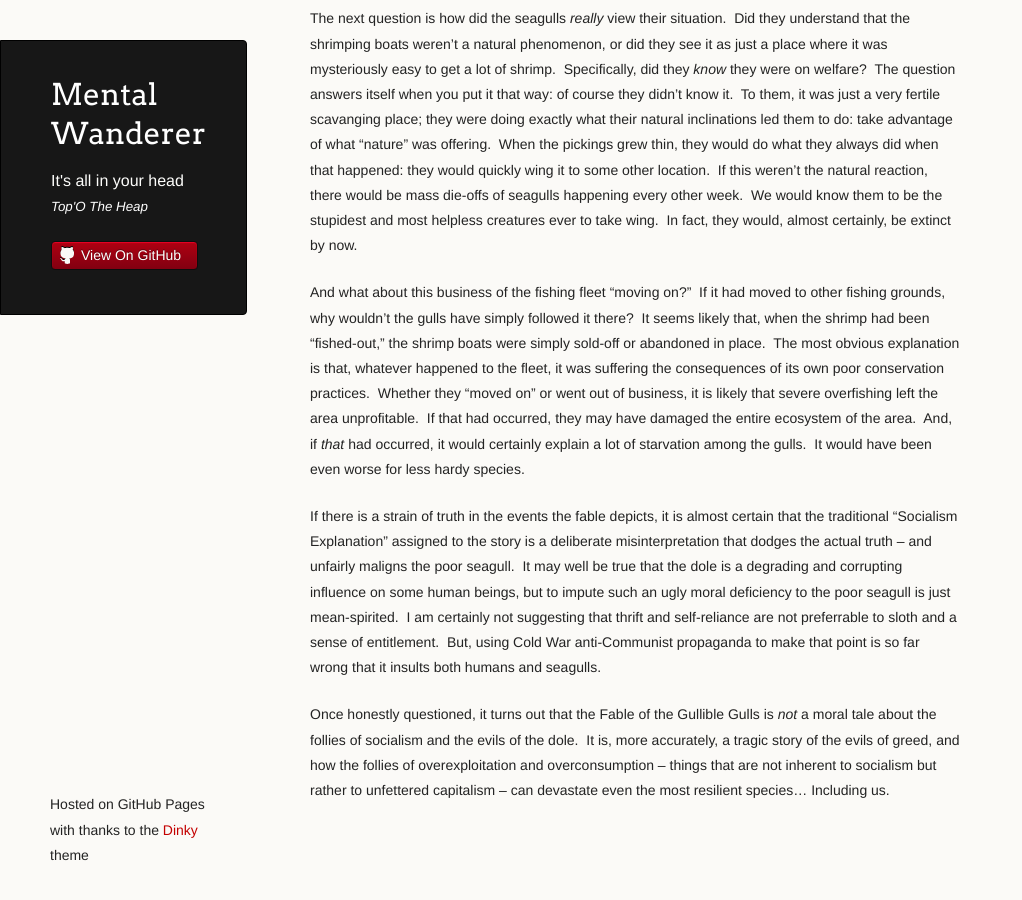
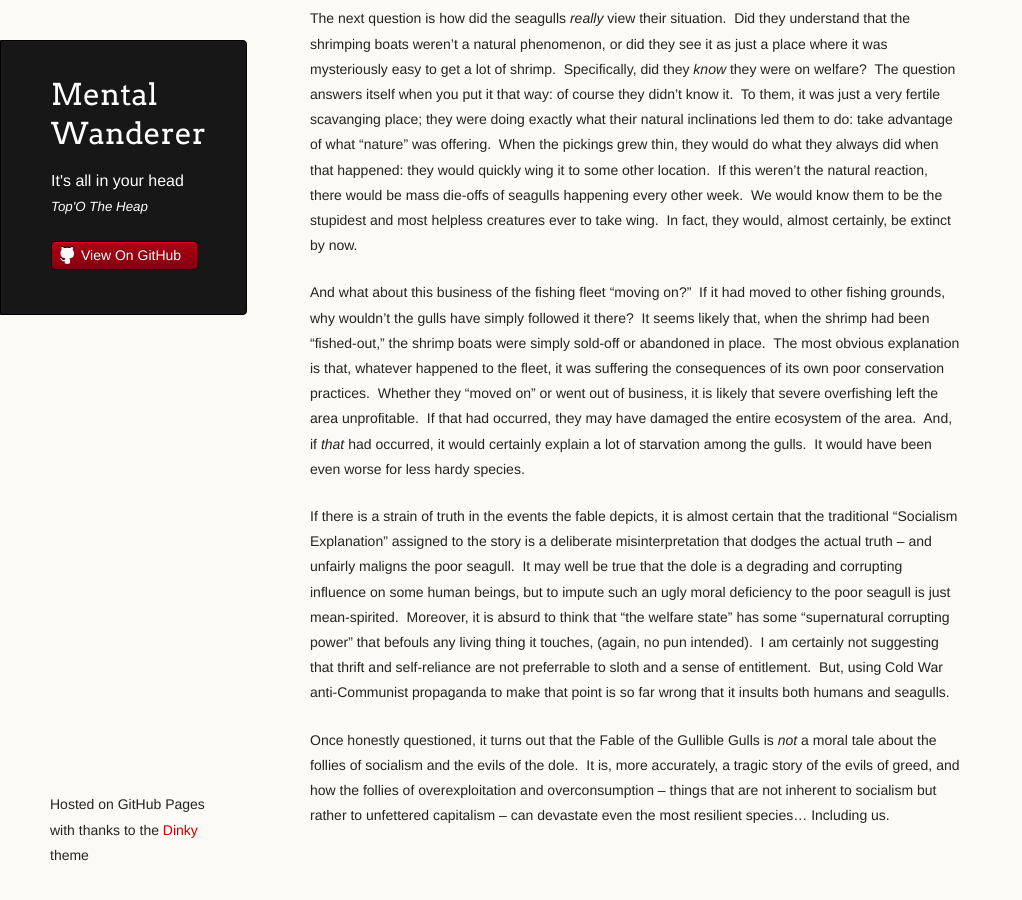
Before and after one commit to coryburt/coryburt.github.io, a Jekyll site: the page built from _posts/2017-10-23-The-Fable-of-the-Gullible-Gulls.md, in a window 1280 px wide and 900 px high, scrolled down 1452 px. Shown: the whole window, without its empty margins (0-1022 px from the left). Built offline with Jekyll 4.4.1, drawn with Linux system fonts in a browser that asks for light colours; before the commit the page ends 2327 px from its top, so only the background shows below that.

Commit message:
Updated entry

```diff
--- a/_posts/2017-10-23-The-Fable-of-the-Gullible-Gulls.md
+++ b/_posts/2017-10-23-The-Fable-of-the-Gullible-Gulls.md
@@ -77,6 +77,7 @@ It would have been even worse for less hardy species.&nbsp;
 If there is a strain of truth in the events the fable depicts, it is almost certain that the traditional "Socialism Explanation" assigned to the story is a deliberate misinterpretation that dodges the actual truth -- and unfairly maligns the poor seagull.&nbsp;
 It may well be true that the dole is a degrading and corrupting influence on some human beings, but to impute such an ugly moral deficiency to
 the poor seagull is just mean-spirited.&nbsp;
+Moreover, it is absurd to think that "the welfare state" has some "supernatural corrupting power" that befouls any living thing it touches, (again, no pun intended).&nbsp;
 I am certainly not suggesting that thrift and self-reliance are not preferrable to sloth and a sense of entitlement.&nbsp;
 But, using Cold War anti-Communist propaganda to make that point is so far wrong that it insults both humans and seagulls.&nbsp;
 
```
